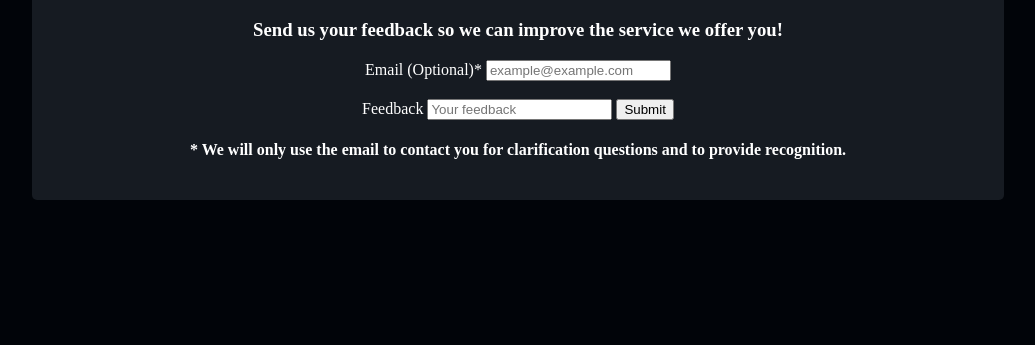
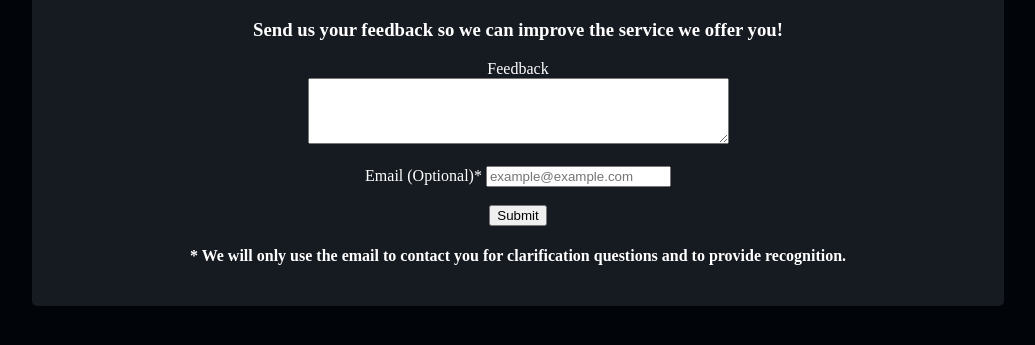
Before and after one commit to DAguirreAg/Feedback-functionality, a plain HTML site: page source/frontend/index.html in a window 1280 px wide. Shown: the part 101-446 px from the top of the page, without its empty margins (122-1157 px from the left). Drawn offline with nearby package versions, Linux system fonts and the light colour scheme.

Commit message:
Replaced input field with textarea in the form

```diff
--- a/source/frontend/index.html
+++ b/source/frontend/index.html
@@ -20,13 +20,17 @@
             <h3>Send us your feedback so we can improve the service we offer you!</h3>
 
             <form method="post" id="feedbackForm">
+                <label for="feedback">Feedback</label>
+                <br>
+                <textarea rows="4" cols="50" id="feedbackText" name="feedbackText"></textarea>
+                <br>
+                <br>
                 <label for="email">Email (Optional)*</label>
                 <input type="email" id="email" name="email" placeholder="example@example.com">
                 <br>
                 <br>
-                <label for="feedback">Feedback</label>
-                <input type="text" id="feedbackText" name="feedbackText" placeholder="Your feedback">
                 <input type="button" class="btn btn-warning" value="Submit" onclick="submitForm()">
+
             </form>
 
             <h4>* We will only use the email to contact you for clarification questions and to provide recognition.</h4>
```
